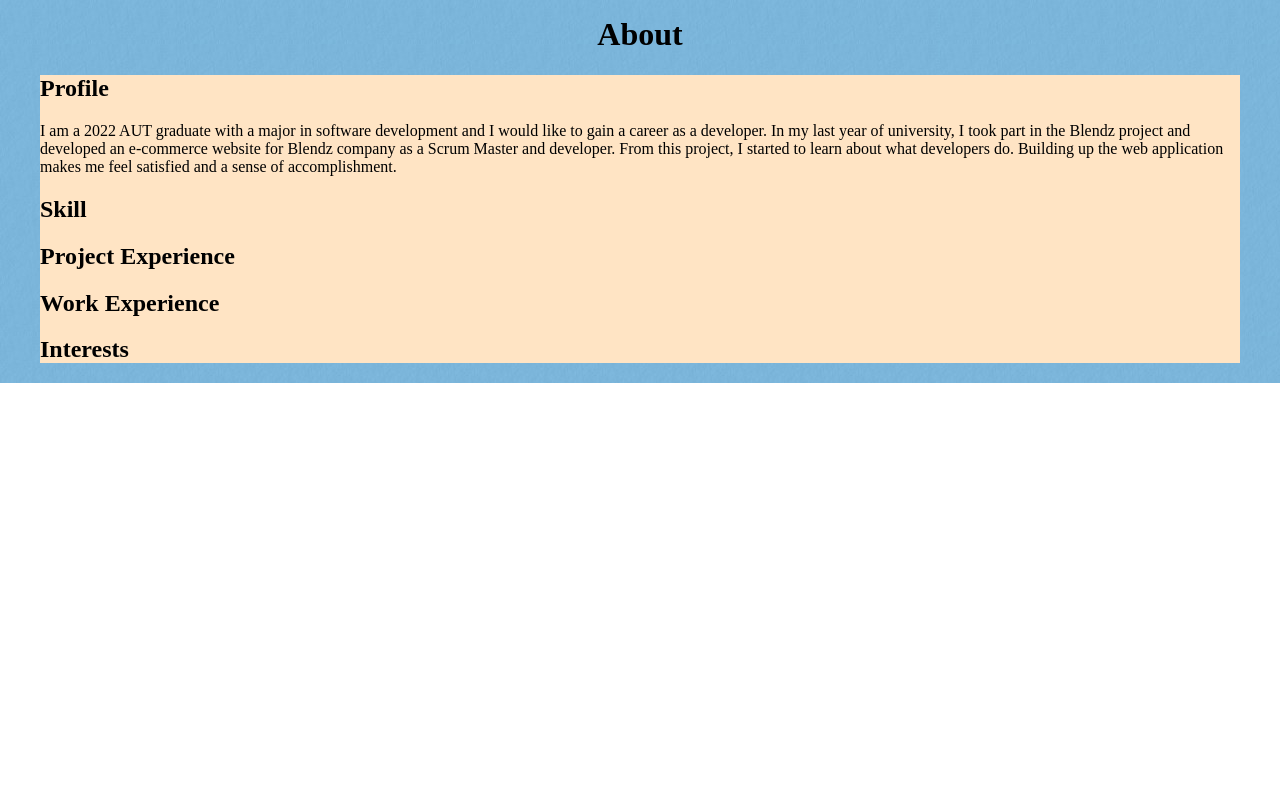
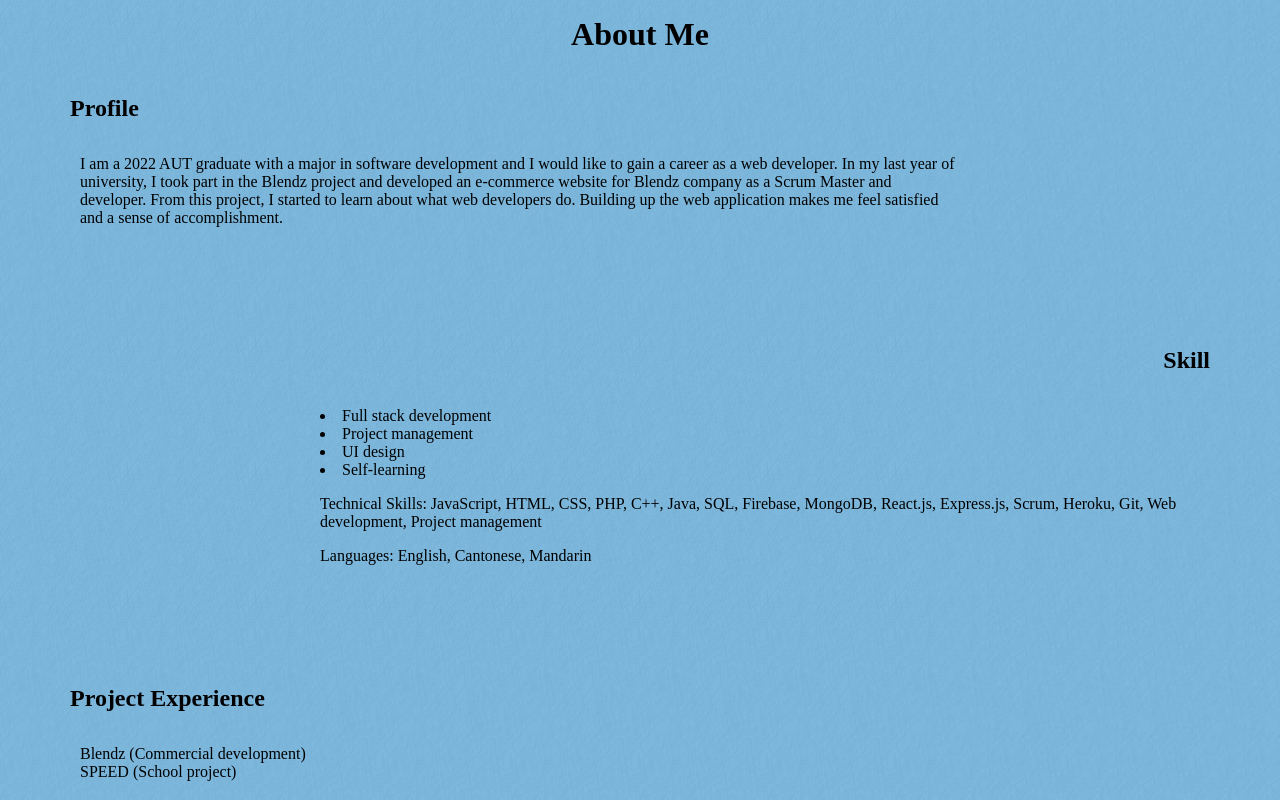
Before and after one commit to Jason-5-37/JWeb, a React (Create React App) app: page / in a window 1280 px wide. Shown: the part 540-1340 px from the top of the page. Before the commit the page ends 923 px from the top, so only its background shows below. Built offline with nearby package versions, Linux system fonts and the light colour scheme.

Commit message:
meger with master

```diff
--- a/src/page/About/About.css
+++ b/src/page/About/About.css
@@ -5,14 +5,43 @@
 
 #ContentBox
 {
-    width: 1200px;
-    margin:auto;
-    background-color: bisque;
+    width: 1000px;
+    text-align: left;
+}
 
-    text-align: left;
+.leftBox
+{
+    float:left;
+    margin-bottom:20px;
+    margin-left: 20px;
+}
+
+.rightBox
+{
+    float: right;
+    margin-bottom:20px;
+    margin-right: 20px;
 }
 
 #SubTitle
 {
     color: rgb(0, 0, 0);
 }
+
+.LeftSubTitle
+{
+    float: left;
+    margin-left: 50px;
+}
+
+.RightSubTitle
+{
+    float:right;
+    margin-right: 50px;
+}
+
+#content
+{
+    margin: 80px 20px;
+    padding: 0px 40px;
+}
--- a/src/page/About/index.js
+++ b/src/page/About/index.js
@@ -1,24 +1,72 @@
 import React, { Component } from "react";
-import 'animate.css';
 import './About.css';
 
 class About extends Component {
     render() {
         return (
             <>
-            <h1 id="Title" class="animate__animated animate__rubberBand">About</h1>
-            <div id="ContentBox">
-                <h2 id = "SubTitle">Profile</h2>
-                <p>I am a 2022 AUT graduate with a major in software development and I would like to
-                gain a career as a developer. In my last year of university, I took part in the Blendz
-                project and developed an e-commerce website for Blendz company as a Scrum Master
-                and developer. From this project, I started to learn about what developers do. Building
-                up the web application makes me feel satisfied and a sense of accomplishment.
+            <h1 id="Title">About Me</h1>
+
+            <div id="ContentBox" className="leftBox" data-aos="fade-right">
+                <h2 id = "SubTitle" className="LeftSubTitle">Profile</h2>
+                <p id = "content">
+                    I am a 2022 AUT graduate with a major in software development and I would like to
+                    gain a career as a web developer. In my last year of university, I took part in the
+                    Blendz project and developed an e-commerce website for Blendz company as a
+                    Scrum Master and developer. From this project, I started to learn about what web
+                    developers do. Building up the web application makes me feel satisfied and a sense of
+                    accomplishment.
                 </p>
-                <h2 id = "SubTitle">Skill</h2>
-                <h2 id = "SubTitle">Project Experience</h2>
-                <h2 id = "SubTitle">Work Experience</h2>
-                <h2 id = "SubTitle">Interests</h2>
+            </div>
+
+            <div id="ContentBox" className="rightBox" data-aos="fade-left">
+                <h2 id = "SubTitle" className="RightSubTitle">Skill</h2>
+                <p id = "content">
+                    <li>Full stack development</li>
+                    <li>Project management</li>
+                    <li>UI design</li>
+                    <li>Self-learning</li>
+                    <p>
+                        Technical Skills:
+                        JavaScript, HTML, CSS, PHP, C++, Java, SQL, Firebase, MongoDB, React.js,
+                        Express.js, Scrum, Heroku, Git, Web development, Project management
+                    </p>
+                    <p>
+                        Languages:
+                        English, Cantonese, Mandarin
+                    </p>
+                </p>
+            </div>
+
+            <div id="ContentBox" className="leftBox" data-aos="fade-right">
+                <h2 id = "SubTitle" className="LeftSubTitle">Project Experience</h2>
+                <p id = "content">
+                <div>Blendz (Commercial development)</div>
+                <div>SPEED (School project)</div>
+                </p>
+
+            </div>
+
+            <div id="ContentBox" className="rightBox" data-aos="fade-left">
+                <h2 id = "SubTitle" className="RightSubTitle">Work Experience</h2>
+                <p id = "content">
+                    Super Liquor Onehunga<br/>
+                    Role: Salesperson (Part-time)<br/>
+                    Date: Mar 2019 – Dec 2019<br/><br/>
+                    <li>Provided excellent customer services</li>
+                    <li>Developed sales skills and demonstrated good communication</li>
+                    <li>Time management skills developed by studying while working</li>
+
+                </p>
+
+            </div>
+
+            <div id="ContentBox" className="leftBox" data-aos="fade-right">
+                <h2 id = "SubTitle" className="LeftSubTitle">Interests</h2>
+                <p id = "content">
+                    <li>Camping</li>
+                    <li>Reading</li>
+                </p>
             </div>
             </>
             )
```
Also changed, not shown: public/index.html (line endings or trailing spaces).
